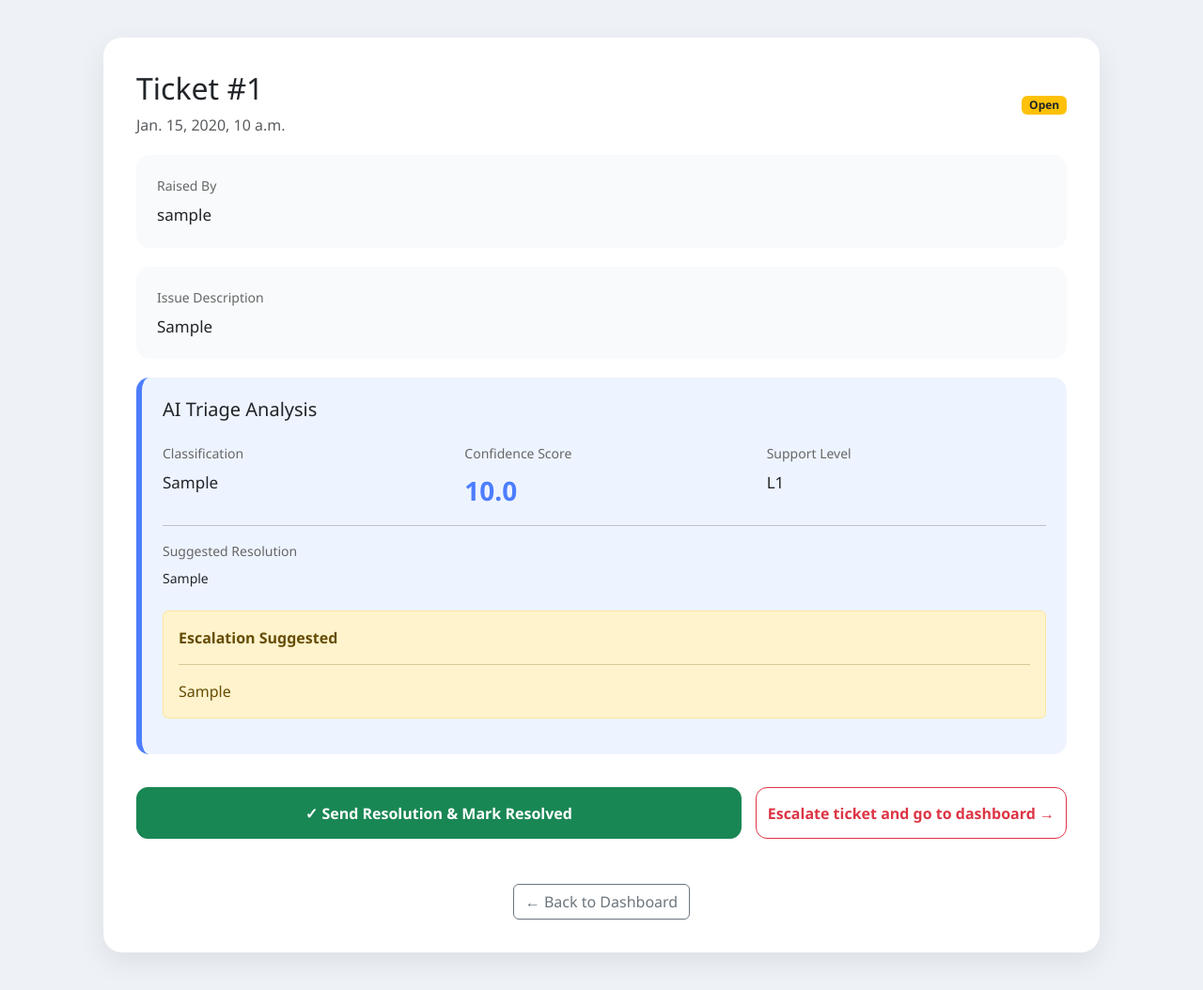
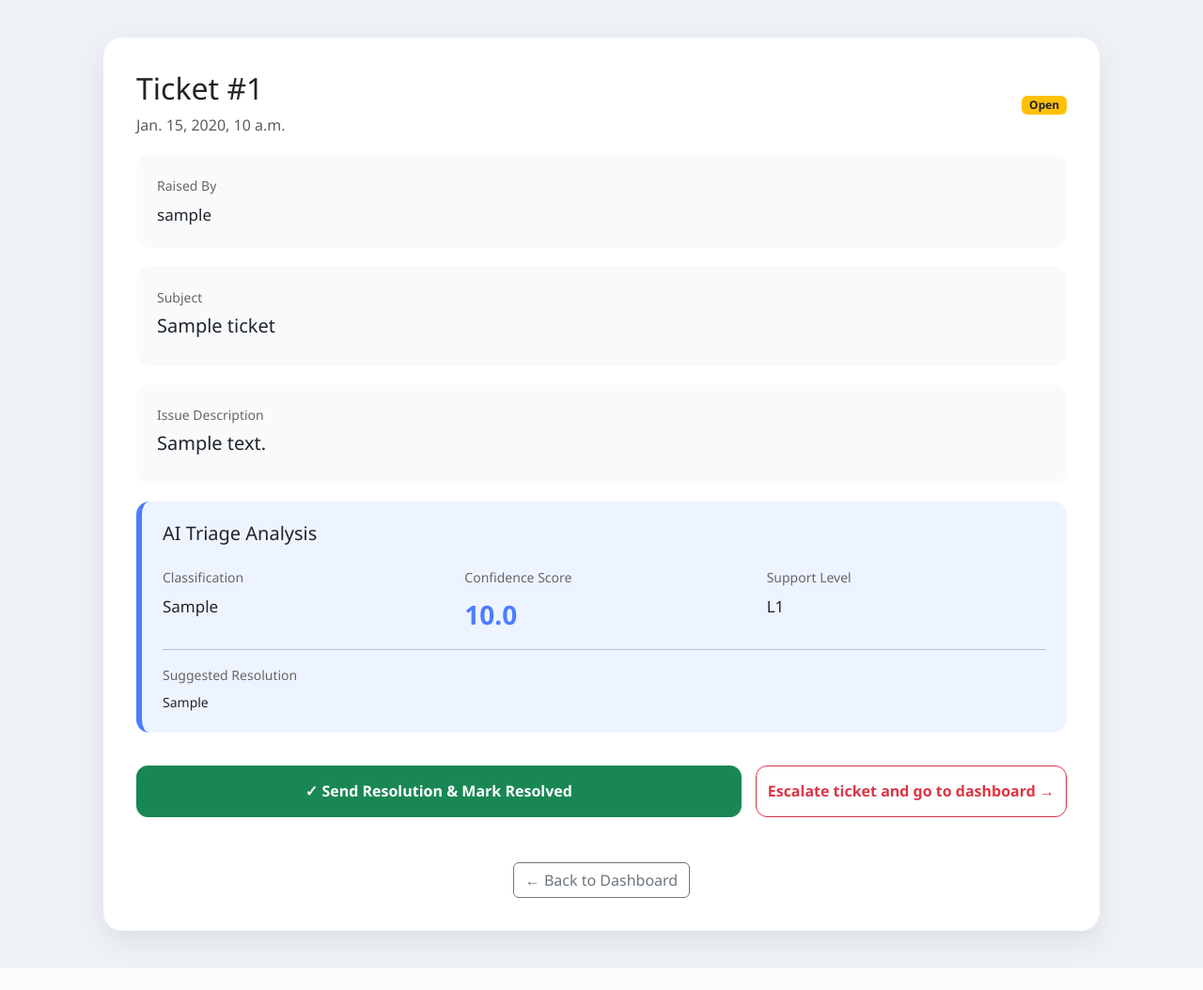
Before and after one commit to HammadAftab/TriageFlow-MCA, a Django app: page /ticket/1/ in a window 1280 px wide. Shown: the whole page at 94% size. After the commit the page ends 1031 px from the top, so only its background shows below. Run offline with Django 5.2, Linux system fonts and the light colour scheme; a user stored in the database is signed in; tables that the repository leaves empty hold one stand-in row (values such as "Sample post").

Commit message:
database model changes

```diff
--- a/templates/dashboard.html
+++ b/templates/dashboard.html
@@ -78,9 +78,8 @@
 </h6>
 
 <p>
-{{ ticket.query|truncatechars:120 }}
+<h6>Subject: {{ ticket.subject }}</h6>
 </p>
-
 <div class="mb-2">
 
 <small class="text-muted">
--- a/templates/my_tickets.html
+++ b/templates/my_tickets.html
@@ -14,7 +14,7 @@
 
     {% for ticket in my_tickets %}
     <div class="card p-3 mb-2">
-        <p>{{ ticket.query }}</p>
+        <p>{{ ticket.body }}</p>
         <small>{{ ticket.created_at }}</small><br>
         <strong>Status: {{ ticket.status }}</strong>
     </div>
--- a/templates/ticket_detail.html
+++ b/templates/ticket_detail.html
@@ -137,15 +137,26 @@
 <div class="section">
 
 <div class="label">
+Subject
+</div>
+
+<div class="value">
+<h5>{{ ticket.subject }}</h5>
+</div>
+
+</div>
+
+<div class="section">
+
+<div class="label">
 Issue Description
 </div>
 
 <div class="value">
-{{ ticket.query }}
+<h5>{{ ticket.body }}</h5>
 </div>
 
 </div>
-
 
 <div class="section ai-box">
 
@@ -162,7 +173,7 @@
 </div>
 
 <div class="value">
-{{ ticket.classification }}
+{{ ticket.predicted_queue }}
 </div>
 
 </div>
@@ -194,7 +205,7 @@
 </div>
 
 <div class="value">
-{{ ticket.ticket_level }}
+{{ ticket.current_level }}
 </div>
 
 </div>
@@ -207,22 +218,7 @@
 Suggested Resolution
 </div>
 
-<pre>{{ ticket.suggested_resolution }}</pre>
-{% if ticket.escalation_reason %}
-
-<div class="alert alert-warning mt-4">
-
-<strong>
-Escalation Suggested
-</strong>
-
-<hr>
-
-{{ ticket.escalation_reason }}
-
-</div>
-
-{% endif %}
+<pre>{{ ticket.resolution }}</pre>
 
 </div>
 
--- a/tickets/models.py
+++ b/tickets/models.py
@@ -24,7 +24,7 @@
 
     subject = models.CharField(max_length=255, blank=True)
 
-    query = models.TextField()
+    body = models.TextField()
 
     status = models.CharField(
         max_length=10,
@@ -32,7 +32,7 @@
         default='Open'
     )
 
-    ticket_level = models.CharField(
+    current_level = models.CharField(
         max_length=2,
         choices=LEVEL_CHOICES,
         default='L1'
@@ -40,13 +40,15 @@
 
     created_at = models.DateTimeField(auto_now_add=True)
 
+    resolved_at = models.DateTimeField(null=True, blank=True)
+
     # AI fields
-    classification = models.CharField(
+    predicted_queue = models.CharField(
         max_length=100,
         blank=True
     )
 
-    suggested_resolution = models.TextField(
+    resolution = models.TextField(
         blank=True
     )
 
@@ -59,10 +61,7 @@
         blank=True
     )
 
-    escalation_reason = models.TextField(
-    blank=True,
-    null=True
-)
+
 
     def __str__(self):
-        return self.query[:50]
+        return self.body[:50]
--- a/tickets/views.py
+++ b/tickets/views.py
@@ -1,6 +1,7 @@
 from django.shortcuts import render, redirect, get_object_or_404
 from django.contrib.auth.decorators import login_required
 from django.contrib import messages
+from django.utils import timezone
 
 from .models import Ticket
 from users.models import Employee
@@ -9,14 +10,9 @@
 @login_required
 def my_tickets(request):
 
-    tickets = Ticket.objects.filter(
-        created_by=request.user
-    ).order_by("-created_at")
+    tickets = Ticket.objects.filter(created_by=request.user).order_by("-created_at")
 
-    return render(
-        request,
-        "my_tickets.html",
-        {
+    return render(request, "my_tickets.html", {
             "my_tickets": tickets
         }
     )
@@ -29,7 +25,7 @@
         Ticket.objects.create(
             created_by=request.user,
             subject=subject,
-            query=body
+            body=body
         )
         return redirect("dashboard")
     return render(request, "raise_ticket.html")
@@ -44,11 +40,11 @@
     )
 
     # Temporary AI simulation
-    if not ticket.classification:
+    if not ticket.predicted_queue:
 
-        ticket.classification = "Technical Issue"
+        ticket.predicted_queue = "Technical Issue"
 
-        ticket.suggested_resolution = (
+        ticket.resolution = (
             "1. Verify credentials\n"
             "2. Restart service\n"
             "3. Clear cache\n"
@@ -57,21 +53,10 @@
 
         ticket.confidence_score = 0.42
 
-
-        if ticket.confidence_score < 0.50:
-
-            ticket.escalation_reason = (
-                "Low confidence detected. "
-                "Escalation to higher support level is recommended."
-            )
-
-        else:
-
-            ticket.escalation_reason = ""
-
         ticket.save()
 
     is_employee = False
+
     try:
         employee = Employee.objects.get(user=request.user)
         is_employee = True
@@ -80,27 +65,25 @@
         return redirect("dashboard")
 
     if request.method == "POST":
-
         action = request.POST.get("action")
 
         if action == "resolve":
-
             ticket.status = "Closed"
-
             ticket.resolved_by = employee.employee_id
+            ticket.resolved_at = timezone.now()
 
         elif action == "escalate":
-            if ticket.ticket_level == "L1":
-                ticket.ticket_level = "L2"
-            elif ticket.ticket_level == "L2":
-                ticket.ticket_level = "L3"
+            if ticket.current_level == "L1":
+                ticket.current_level = "L2"
+            elif ticket.current_level == "L2":
+                ticket.current_level = "L3"
 
             ticket.status = "Open"
             ticket.save()
-            messages.success(request, f"Ticket escalated to {ticket.ticket_level} successfully.")
+            messages.success(request, f"Ticket escalated to {ticket.current_level} successfully.")
             return redirect("dashboard")
 
     return render(request, "ticket_detail.html", {
             "ticket": ticket,
             "is_employee": is_employee
-        })
+    })
```
Also changed, not shown: dashboard/views.py (+4 -4 lines), tickets/migrations/0008_rename_query_ticket_body_and_more.py (added).
